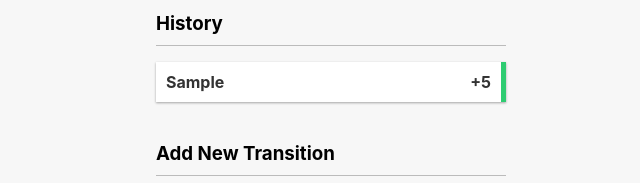
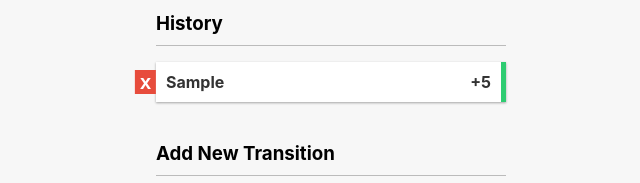
Before and after one commit to Hindkush/ExpenseTracker, a plain HTML site: page index.html in a window 1280 px wide. Both pictures are taken after typing "Sample", "5" into the empty fields and a click on the button "All transaction". Shown: the part 322-505 px from the top of the page, 309-949 px from the left. Drawn offline with Linux system fonts and the light colour scheme.

Commit message:
Update styles.css

```diff
--- a/styles.css
+++ b/styles.css
@@ -151,12 +151,12 @@ input[type="number"]:focus{
     padding: 2px 5px;
     position: absolute;
     top: 50%;
-    left: 5;
+    left: 0;
     transform: translate(-100%, -50%);
-    opacity: 0;
+    opacity: 1;
     transition: opacity 0.3s ease;
 }
 
-.list li:hover .delete-btn {
+/* .list li:hover .delete-btn {
     opacity: 1;
-}
+} */
```
